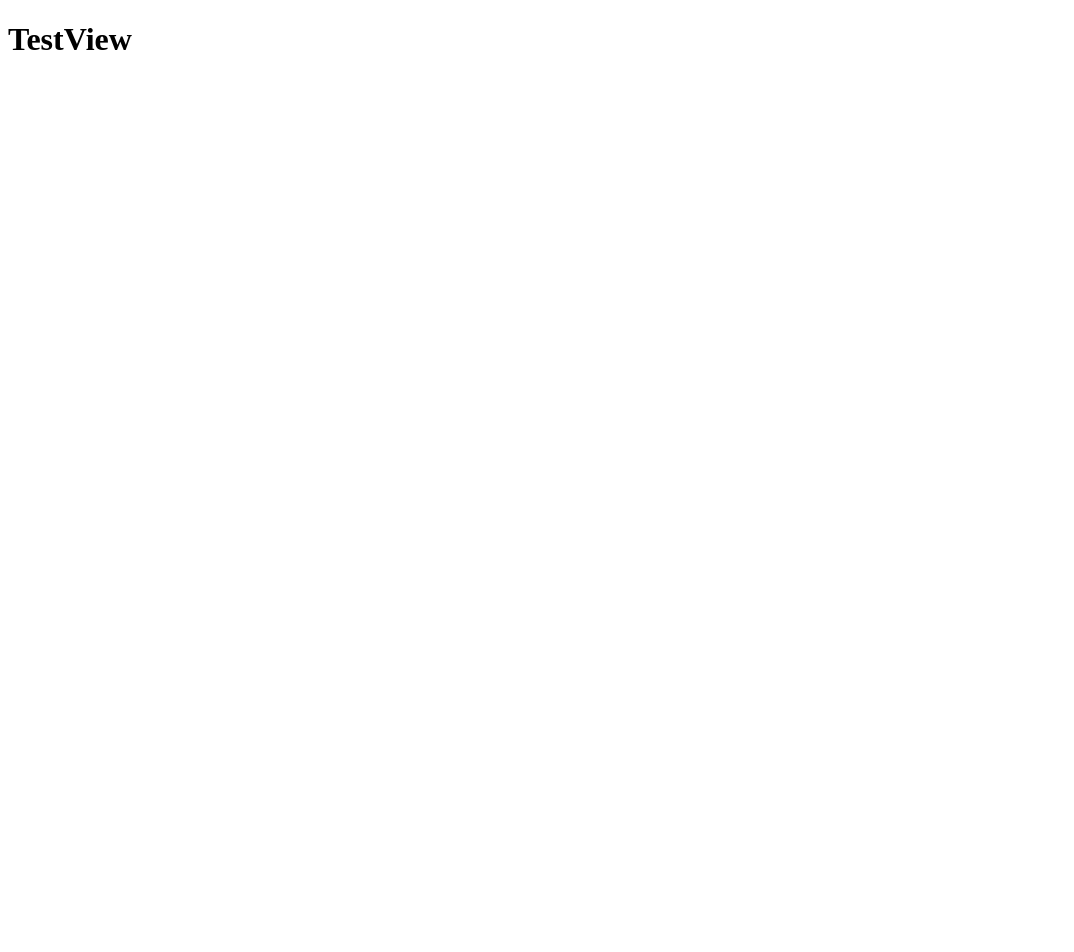
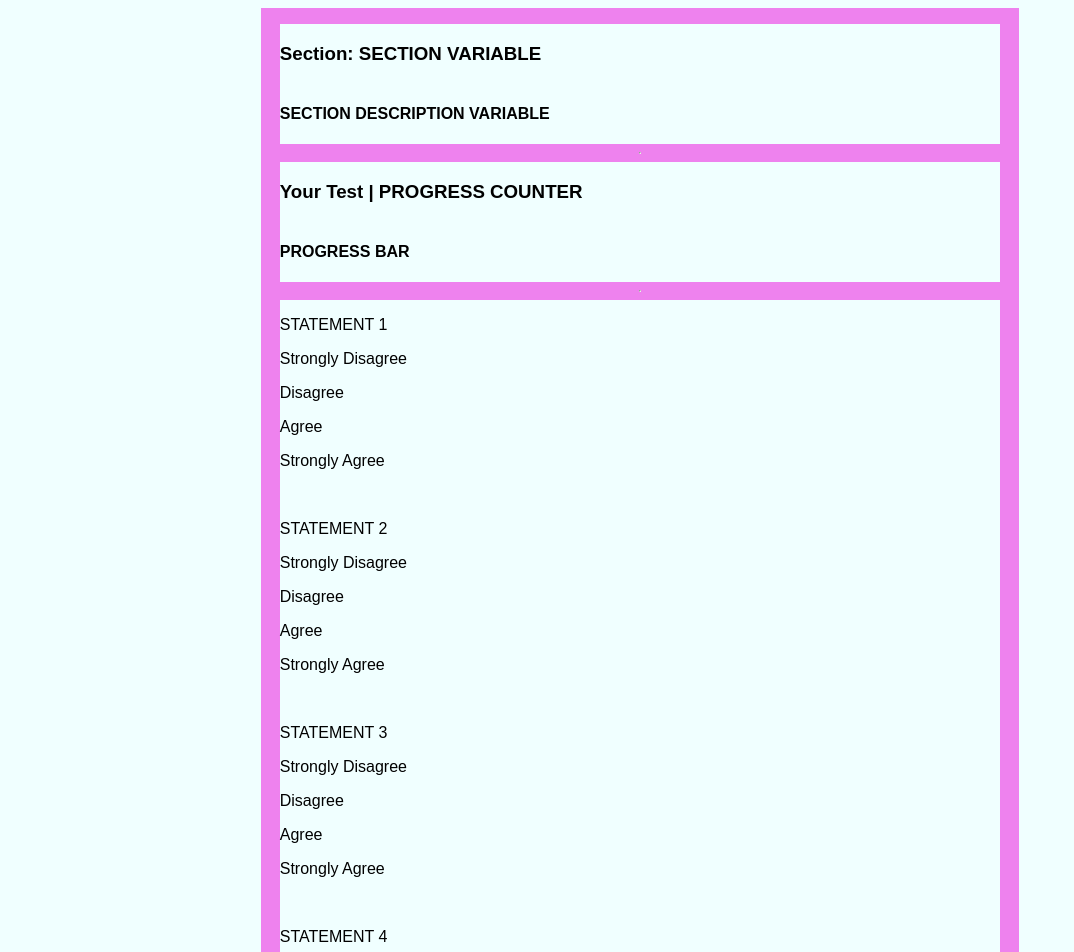
Before and after one commit to cjhird/political-compass, a JavaScript app: page /test in a window 1280 px wide. Shown: the top 952 px of the page, without its empty margins (0-1074 px from the left). Before the commit the page ends 800 px from the top, so only its background shows below. Built offline with nearby package versions, Linux system fonts and the light colour scheme.

Commit message:
testview styling

```diff
--- a/src/comp/pages/TestView.js
+++ b/src/comp/pages/TestView.js
@@ -1,5 +1,11 @@
 const TestView = () => {
-  // Sections: A, B, C and D w/ six statements each
+  // 4 Game Counters:
+  // Economic Score - Left (Socialism) vs Right (Capitalism)
+  // Social Score - Authoritarian vs Libertarian
+  // Test Progress - e.g. 34 of 60
+  // Section Counter - determines which statements are loaded. counter increments when user clicks nextSection button
+
+  // Sections: 1, 2, 3 and  w/ six statements each
 
   // ! loadStatements function
   // check the current section.
@@ -12,11 +18,151 @@ const TestView = () => {
   // e.g. whereas if statement is right leaning and user strongly agrees: economicScore += 2.00
   // e.g. whereas if statment is left leaning and user strongly disagrees: economicScore += 2.00
   // e.g. whereas if statement is right leaning and user strongly disagress: economicScore += -2.00
-  // Based on statement direction and the value of the input selected, +/- value from economicScore & socialScore
+  // Based on statement direction and the value of the input selected, +/- value from economicScore & socialScore.
+  // the inputValue function will be called when all statements have an input and the user clicks the nextSection button.
 
   return (
     <div className="testview-wrapper">
-      <h1>TestView</h1>
+      <div className="testview-cont">
+        <div className="section-box">
+          <h3>Section: SECTION VARIABLE</h3>
+          <h4>SECTION DESCRIPTION VARIABLE</h4>
+        </div>
+        <hr />
+        <div className="progress-box">
+          <h3>Your Test | PROGRESS COUNTER</h3>
+          <h4>PROGRESS BAR</h4>
+        </div>
+        <hr />
+        <div className="statements-box">
+          <div className="statement">
+            <div className="statement-content">
+              <p>STATEMENT 1</p>
+            </div>
+            <div className="statement-input">
+              <div className="strong-disagree">
+                <p className="input-text">Strongly Disagree</p>
+              </div>
+              <div className="disagree">
+                <p className="input-text">Disagree</p>
+              </div>
+              <div className="agree">
+                <p className="input-text">Agree</p>
+              </div>
+              <div className="strong-agree">
+                <p className="input-text">Strongly Agree</p>
+              </div>
+            </div>
+          </div>
+          <br />
+          <div className="statements-container"></div>
+          <div className="statement">
+            <div className="statement-content">
+              <p>STATEMENT 2</p>
+            </div>
+            <div className="statement-input">
+              <div className="strong-disagree">
+                <p className="input-text">Strongly Disagree</p>
+              </div>
+              <div className="disagree">
+                <p className="input-text">Disagree</p>
+              </div>
+              <div className="agree">
+                <p className="input-text">Agree</p>
+              </div>
+              <div className="strong-agree">
+                <p className="input-text">Strongly Agree</p>
+              </div>
+            </div>
+          </div>
+          <br />
+          <div className="statement">
+            <div className="statement-content">
+              <p>STATEMENT 3</p>
+            </div>
+            <div className="statement-input">
+              <div className="strong-disagree">
+                <p className="input-text">Strongly Disagree</p>
+              </div>
+              <div className="disagree">
+                <p className="input-text">Disagree</p>
+              </div>
+              <div className="agree">
+                <p className="input-text">Agree</p>
+              </div>
+              <div className="strong-agree">
+                <p className="input-text">Strongly Agree</p>
+              </div>
+            </div>
+          </div>
+          <br />
+          <div className="statement">
+            <div className="statement-content">
+              <p>STATEMENT 4</p>
+            </div>
+            <div className="statement-input">
+              <div className="strong-disagree">
+                <p className="input-text">Strongly Disagree</p>
+              </div>
+              <div className="disagree">
+                <p className="input-text">Disagree</p>
+              </div>
+              <div className="agree">
+                <p className="input-text">Agree</p>
+              </div>
+              <div className="strong-agree">
+                <p className="input-text">Strongly Agree</p>
+              </div>
+            </div>
+          </div>
+          <br />
+          <div className="statement">
+            <div className="statement-content">
+              <p>STATEMENT 5</p>
+            </div>
+            <div className="statement-input">
+              <div className="strong-disagree">
+                <p className="input-text">Strongly Disagree</p>
+              </div>
+              <div className="disagree">
+                <p className="input-text">Disagree</p>
+              </div>
+              <div className="agree">
+                <p className="input-text">Agree</p>
+              </div>
+              <div className="strong-agree">
+                <p className="input-text">Strongly Agree</p>
+              </div>
+            </div>
+          </div>
+          <br />
+          <div className="statement">
+            <div className="statement-content">
+              <p>STATEMENT 6</p>
+            </div>
+            <div className="statement-input">
+              <div className="strong-disagree">
+                <p className="input-text">Strongly Disagree</p>
+              </div>
+              <div className="disagree">
+                <p className="input-text">Disagree</p>
+              </div>
+              <div className="agree">
+                <p className="input-text">Agree</p>
+              </div>
+              <div className="strong-agree">
+                <p className="input-text">Strongly Agree</p>
+              </div>
+            </div>
+          </div>
+          <br />
+        </div>
+        <div className="bottom-box">
+          <div className="next-section">
+            <p className="next-btn">NEXT SECTION</p>
+          </div>
+        </div>
+      </div>
     </div>
   )
 }
--- a/src/index.js
+++ b/src/index.js
@@ -1,10 +1,6 @@
-import React from 'react'
 import ReactDOM from 'react-dom/client'
 import App from './App'
+import './styles/main.css'
 
 const root = ReactDOM.createRoot(document.getElementById('root'))
-root.render(
-  <React.StrictMode>
-    <App />
-  </React.StrictMode>
-)
+root.render(<App />)
--- /dev/null
+++ b/src/styles/main.css
@@ -0,0 +1,37 @@
+* {
+  font-family: Arial, Helvetica, sans-serif;
+  background-color: azure;
+}
+
+.testview-wrapper {
+  display: flex;
+  justify-content: center;
+}
+
+.testview-cont {
+  display: flex;
+  flex-direction: column;
+  justify-content: center;
+  align-items: center;
+  background-color: violet;
+  width: 60%;
+}
+
+.section-box {
+  display: flex;
+  flex-direction: column;
+  width: 95%;
+  margin-top: 1rem;
+}
+
+.progress-box {
+  display: flex;
+  flex-direction: column;
+  width: 95%;
+}
+
+.statements-box {
+  display: flex;
+  flex-direction: column;
+  width: 95%;
+}
```
Also changed, not shown: src/comp/helpers/Engine.js (deleted, +0 -14 lines).
